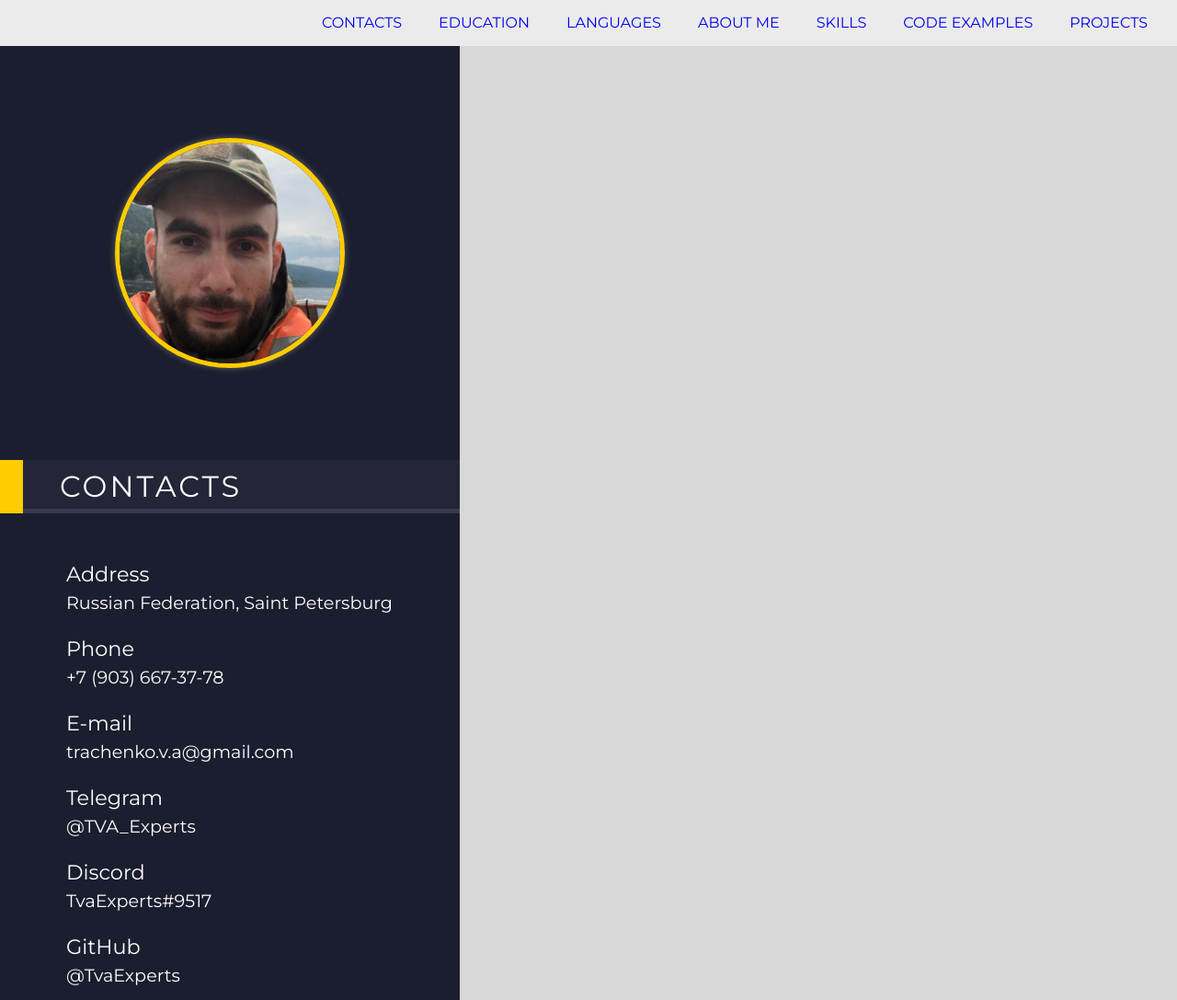
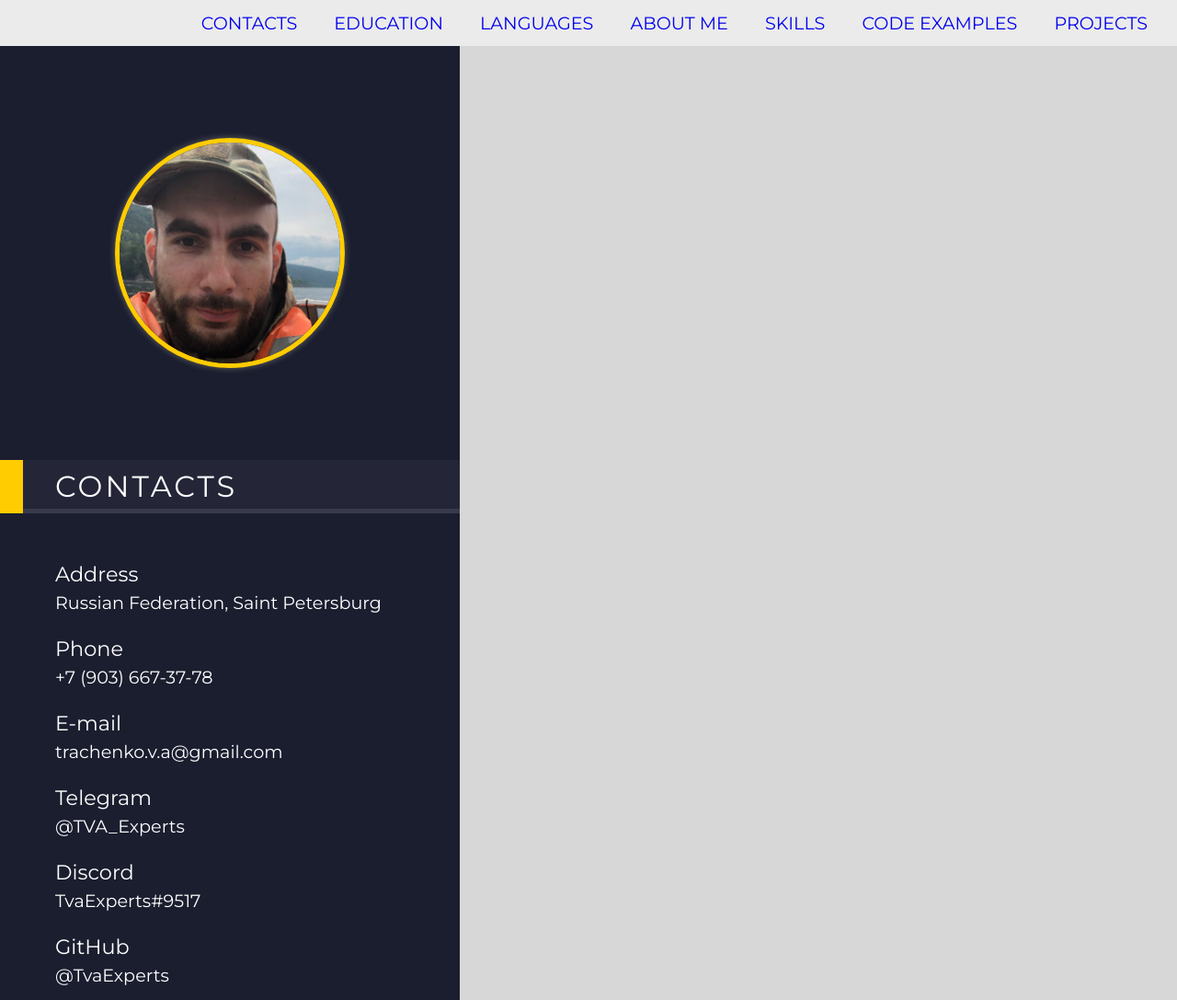
Before and after one commit to TvaExperts/rsschool-cv, a plain HTML site: page index.html in a window 1280 px wide. Shown: the top 1087 px of the page at 92% size. Drawn offline with Linux system fonts and the light colour scheme.

Commit message:
fix: fix some mistakes

```diff
--- a/style.css
+++ b/style.css
@@ -76,7 +76,7 @@ body {
   color: white;
   font-size: 2rem;
   font-weight: 400;
-  padding-left: 40px;
+  padding-left: 35px;
 }
 
 
@@ -104,6 +104,7 @@ body {
   line-height: 50px;
   text-decoration: none;
   text-transform: uppercase;
+  font-size: 1.2rem;
 }
 
 .left-list{
@@ -113,7 +114,7 @@ body {
 }
 
 .left-list-item{
-  padding: 12px;
+  padding: 12px 0px;
 }
 
 .left-list-caption{
```
